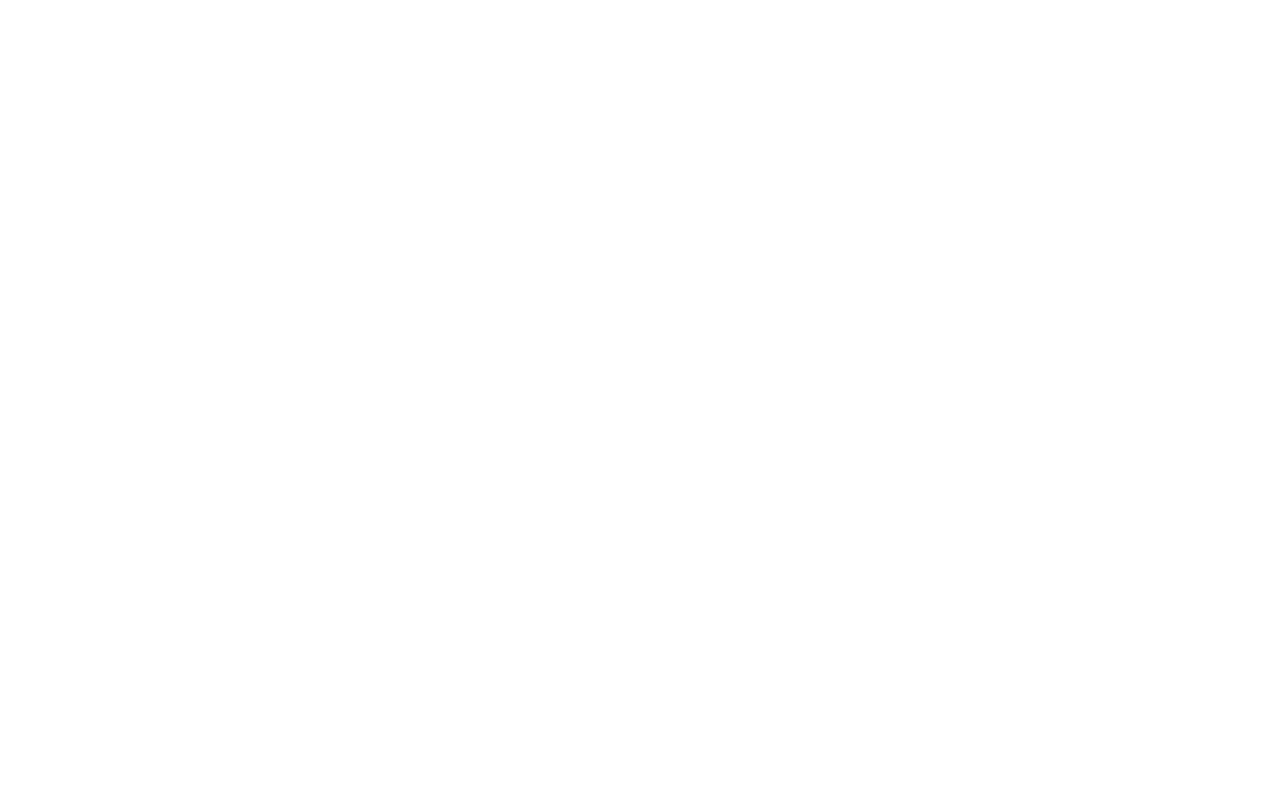
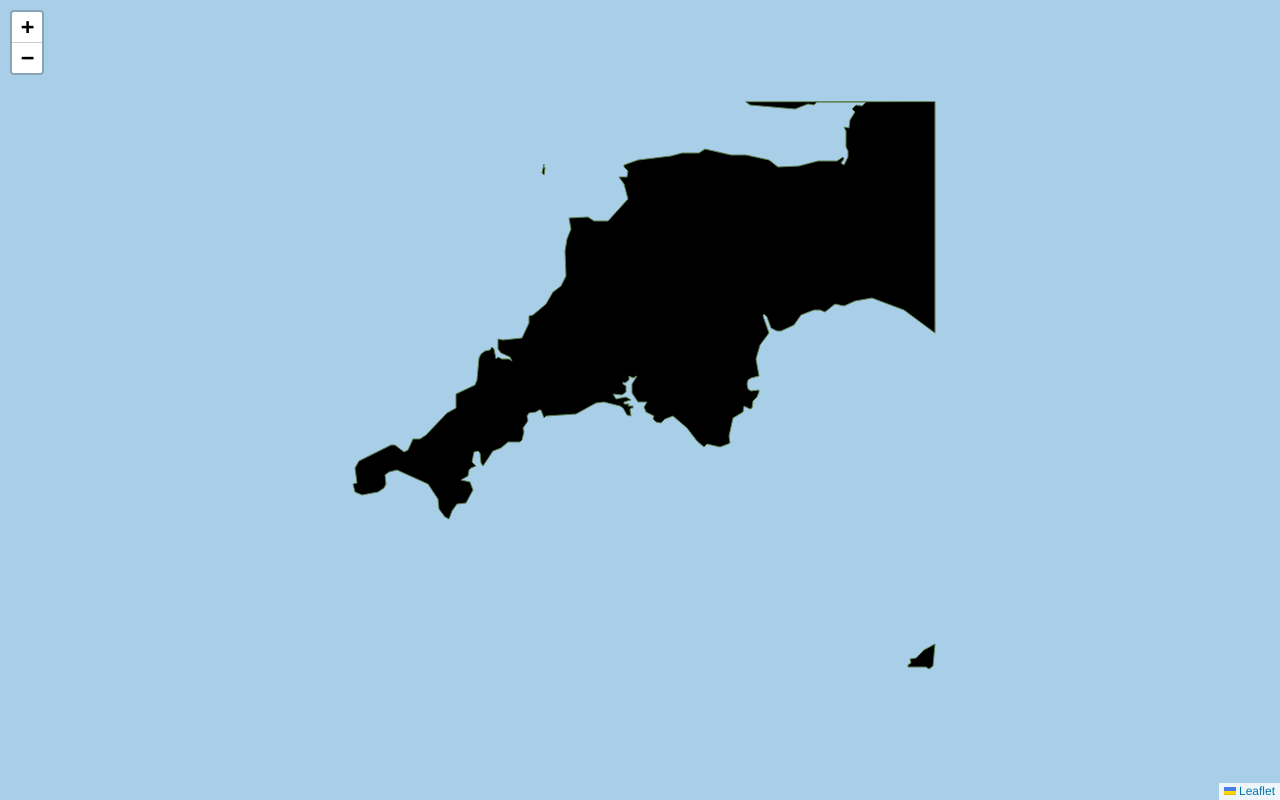
Before and after one commit to fordyyyx/freightline, a React (Vite) app: page / in a window 1280 px wide. Built offline with nearby package versions, Linux system fonts and the light colour scheme.

Commit message:
feat: show a leaflet map of the play area

```diff
--- a/src/App.css
+++ b/src/App.css
@@ -0,0 +1,7 @@
+.map {
+  height: 100vh;
+}
+
+.map.leaflet-container {
+  background: #a9cfe8;
+}
--- a/src/App.tsx
+++ b/src/App.tsx
@@ -1,7 +1,12 @@
 import "./App.css";
+import MapView from "./ui/MapView.tsx";
 
 function App() {
-  return <></>;
+  return (
+    <div>
+      <MapView />
+    </div>
+  );
 }
 
 export default App;
--- /dev/null
+++ b/src/ui/MapView.tsx
@@ -0,0 +1,38 @@
+import { useEffect, useRef } from "react";
+import L from "leaflet";
+import "leaflet/dist/leaflet.css";
+import type { FeatureCollection } from "geojson";
+import landText from "../data/land.geojson?raw";
+
+const land = JSON.parse(landText) as FeatureCollection;
+
+const PLYMOUTH: L.LatLngTuple = [50.3755, -4.1427];
+const START_ZOOM = 8;
+
+export default function MapView() {
+  const containerRef = useRef<HTMLDivElement>(null);
+
+  useEffect(() => {
+    const container = containerRef.current;
+    if (container === null) {
+      return;
+    }
+
+    const map = L.map(container, { center: PLYMOUTH, zoom: START_ZOOM });
+
+    L.geoJSON(land, {
+      style: {
+        color: "#5b7d4a",
+        weight: 1,
+        fillColor: "d9e8c3",
+        fillOpacity: 1,
+      },
+    }).addTo(map);
+
+    return () => {
+      map.remove();
+    };
+  }, []);
+
+  return <div ref={containerRef} className="map" />;
+}
```
Also changed, not shown: src/index.css (line endings or trailing spaces).
